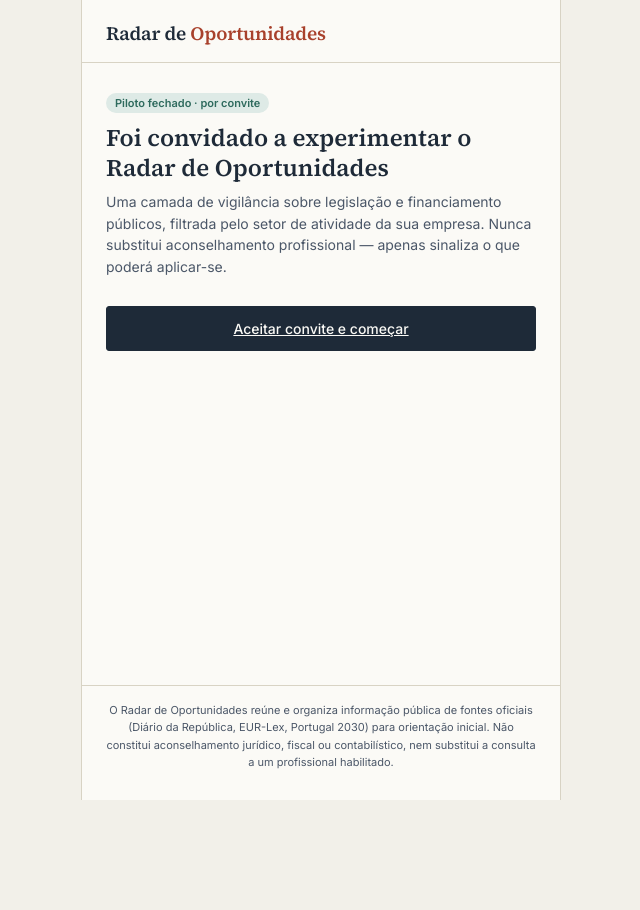
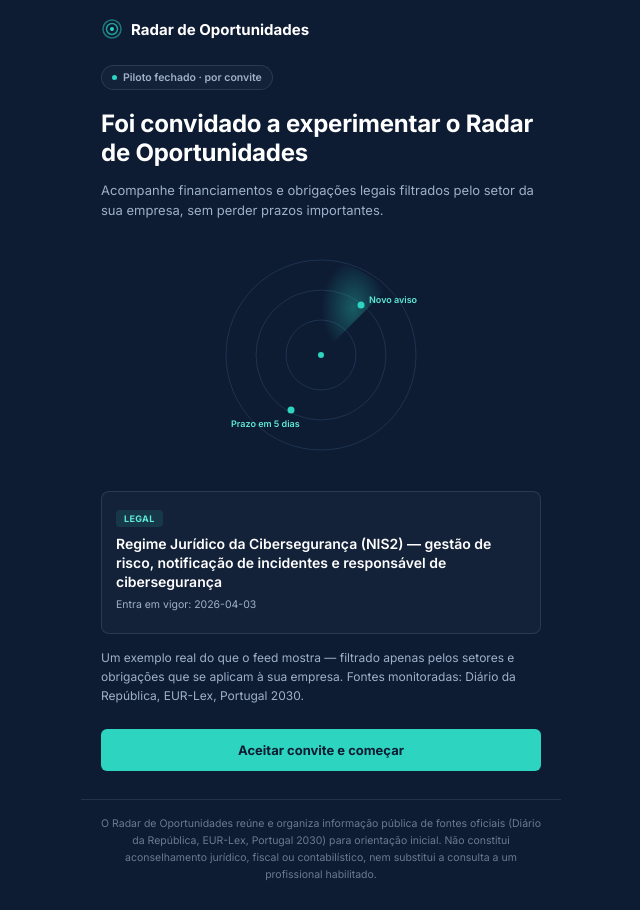
Before and after one commit to saramscruz/radar-oportunidades, a Next.js app: page / in a window 1280 px wide. Shown: the whole page, without its empty margins (319-959 px from the left). Before the commit the page ends 800 px from the top, so only its background shows below. Built offline with nearby package versions, Linux system fonts and the light colour scheme.

Commit message:
Redesign navy/teal alinhado com o produto já ao vivo

```diff
--- a/app/globals.css
+++ b/app/globals.css
@@ -1,21 +1,24 @@
-@import url("https://fonts.googleapis.com/css2?family=Source+Serif+4:opsz,wght@8..60,500;8..60,600&family=Inter:wght@400;500;600&display=swap");
+@import url("https://fonts.googleapis.com/css2?family=Inter:wght@400;500;600;700&display=swap");
 
-/* Tokens de design — mesma linguagem visual do protótipo HTML (Anexo do PRD).
-   Paleta institucional/gazeta: navy + papel + vermelho-carimbo + dourado + verde-teal. */
+/* Tokens de design — navy/teal, motivo de radar. Alinhado com o produto
+   já ao vivo em chana79900.softr.app (confirmado por captura de ecrã,
+   31 ago. 2026), não com a paleta "gazeta" de uma sessão anterior, que
+   nunca chegou a ser confirmada contra o produto real. */
 :root {
-  --paper: #f2f0e9;
-  --ink: #1e2a38;
-  --ink-soft: #4b5768;
-  --line: #d8d3c4;
-  --stamp: #a8412c;
-  --stamp-soft: #f0ded8;
-  --gold: #b08a3e;
-  --gold-soft: #f1e9d4;
-  --teal: #2f6b5e;
-  --teal-soft: #deeae6;
-  --white: #fbfaf6;
-  --font-serif: "Source Serif 4", serif;
-  --font-sans: "Inter", sans-serif;
+  --bg: #0d1b33;
+  --bg-card: rgba(255, 255, 255, 0.03);
+  --bg-card-hover: rgba(255, 255, 255, 0.05);
+  --border: rgba(255, 255, 255, 0.1);
+  --border-strong: rgba(255, 255, 255, 0.18);
+  --teal: #2dd4bf;
+  --teal-light: #5eead4;
+  --amber: #fbbf24;
+  --amber-light: #fcd34d;
+  --danger: #f87171;
+  --text-primary: #ffffff;
+  --text-secondary: #9fb0c9;
+  --text-muted: #6b7a93;
+  --font-sans: "Inter", -apple-system, "Segoe UI", sans-serif;
 }
 
 * {
@@ -26,8 +29,8 @@ html,
 body {
   padding: 0;
   margin: 0;
-  background: var(--paper);
-  color: var(--ink);
+  background: var(--bg);
+  color: var(--text-primary);
   font-family: var(--font-sans);
   -webkit-font-smoothing: antialiased;
 }
@@ -40,50 +43,50 @@ a {
   max-width: 480px;
   margin: 0 auto;
   min-height: 100vh;
-  background: var(--white);
-  border-left: 1px solid var(--line);
-  border-right: 1px solid var(--line);
+  background: var(--bg);
   display: flex;
   flex-direction: column;
 }
 
 .topbar {
-  padding: 20px 24px 16px;
-  border-bottom: 1px solid var(--line);
+  padding: 18px 20px 14px;
   display: flex;
-  align-items: baseline;
-  justify-content: space-between;
+  align-items: center;
+  gap: 8px;
 }
 
 .brand {
-  font-family: var(--font-serif);
-  font-weight: 600;
-  font-size: 19px;
-  letter-spacing: -0.01em;
+  font-weight: 700;
+  font-size: 15px;
+  color: var(--text-primary);
+  display: flex;
+  align-items: center;
+  gap: 8px;
 }
 
 .brand span {
-  color: var(--stamp);
+  color: var(--teal);
 }
 
 main {
   flex: 1;
-  padding: 28px 24px 40px;
+  padding: 10px 20px 28px;
 }
 
 h1 {
-  font-family: var(--font-serif);
-  font-weight: 600;
+  font-weight: 700;
   font-size: 24px;
-  line-height: 1.25;
-  margin: 0 0 8px;
+  line-height: 1.2;
+  letter-spacing: -0.01em;
+  color: var(--text-primary);
+  margin: 0 0 12px;
 }
 
 .lede {
-  font-size: 14px;
-  color: var(--ink-soft);
-  line-height: 1.55;
-  margin: 0 0 28px;
+  font-size: 13px;
+  color: var(--text-secondary);
+  line-height: 1.6;
+  margin: 0 0 24px;
 }
 
 .btn {
@@ -93,20 +96,26 @@ h1 {
   gap: 8px;
   width: 100%;
   padding: 13px 20px;
-  border-radius: 3px;
-  border: 1px solid var(--ink);
-  background: var(--ink);
-  color: var(--white);
+  border-radius: 6px;
+  border: none;
+  background: var(--teal);
+  color: var(--bg);
   font-family: var(--font-sans);
-  font-size: 14px;
-  font-weight: 500;
+  font-size: 13px;
+  font-weight: 700;
   cursor: pointer;
+  text-decoration: none;
 }
 
 .btn.ghost {
   background: transparent;
-  color: var(--ink);
-  border: 1px solid var(--line);
+  color: var(--text-primary);
+  border: 1px solid var(--border-strong);
+}
+
+.btn:disabled {
+  opacity: 0.5;
+  cursor: not-allowed;
 }
 
 .field {
@@ -115,9 +124,9 @@ h1 {
 
 .field label {
   display: block;
-  font-size: 12px;
+  font-size: 11px;
   font-weight: 600;
-  color: var(--ink-soft);
+  color: var(--text-secondary);
   text-transform: uppercase;
   letter-spacing: 0.05em;
   margin-bottom: 7px;
@@ -127,28 +136,37 @@ h1 {
 .field select {
   width: 100%;
   padding: 11px 12px;
-  border: 1px solid var(--line);
-  border-radius: 3px;
+  border: 1px solid var(--border);
+  border-radius: 6px;
   font-family: var(--font-sans);
   font-size: 15px;
-  color: var(--ink);
-  background: var(--white);
+  color: var(--text-primary);
+  background: var(--bg-card);
+}
+
+.field input::placeholder {
+  color: var(--text-muted);
+}
+
+.field select option {
+  background: var(--bg);
+  color: var(--text-primary);
 }
 
 .error {
   font-size: 12px;
-  color: var(--stamp);
+  color: var(--danger);
   margin-top: 6px;
 }
 
 .consent-box {
-  border: 1px solid var(--line);
-  border-radius: 4px;
+  border: 1px solid var(--border);
+  border-radius: 8px;
   padding: 16px;
-  background: var(--paper);
-  font-size: 13px;
+  background: var(--bg-card);
+  font-size: 12.5px;
   line-height: 1.65;
-  color: var(--ink-soft);
+  color: var(--text-secondary);
   margin-bottom: 20px;
 }
 
@@ -160,92 +178,117 @@ h1 {
 }
 
 .sla-banner {
-  background: var(--stamp-soft);
-  color: var(--stamp);
+  background: rgba(251, 191, 36, 0.1);
+  border-bottom: 1px solid rgba(251, 191, 36, 0.25);
+  color: var(--amber-light);
   font-size: 12px;
   font-weight: 600;
-  padding: 10px 24px;
+  padding: 10px 20px;
   text-align: center;
 }
 
 .sector-pill {
-  display: inline-block;
-  font-size: 11px;
+  display: inline-flex;
+  align-items: center;
+  gap: 6px;
+  font-size: 10.5px;
   font-weight: 600;
-  color: var(--teal);
-  background: var(--teal-soft);
-  padding: 3px 9px;
+  color: var(--text-secondary);
+  background: var(--bg-card);
+  border: 1px solid var(--border);
+  padding: 5px 10px;
   border-radius: 20px;
-  margin-bottom: 10px;
+  margin-bottom: 20px;
+}
+
+.sector-pill::before {
+  content: "";
+  width: 5px;
+  height: 5px;
+  border-radius: 50%;
+  background: var(--teal);
 }
 
 .card {
-  border: 1px solid var(--line);
-  border-radius: 5px;
-  padding: 16px;
+  border: 1px solid var(--border);
+  border-radius: 8px;
+  padding: 14px;
   margin-bottom: 14px;
-  background: var(--white);
+  background: var(--bg-card);
   display: block;
   text-decoration: none;
+  transition: background 0.15s ease;
+}
+
+a.card:hover {
+  background: var(--bg-card-hover);
+  border-color: var(--border-strong);
 }
 
 .card h3 {
-  font-family: var(--font-serif);
   font-weight: 600;
-  font-size: 16px;
+  font-size: 14px;
+  line-height: 1.35;
   margin: 0 0 6px;
-  color: var(--ink);
+  color: var(--text-primary);
 }
 
 .card .meta {
-  font-size: 11px;
-  color: var(--ink-soft);
+  font-size: 10.5px;
+  color: var(--text-secondary);
   margin-bottom: 8px;
+}
+
+.section-title {
+  font-weight: 700;
+  font-size: 14px;
+  color: var(--text-primary);
+  margin: 24px 0 12px;
 }
 
 .badge {
   display: inline-block;
-  font-size: 10px;
-  font-weight: 600;
+  font-size: 9px;
+  font-weight: 700;
   text-transform: uppercase;
   letter-spacing: 0.04em;
-  padding: 2px 7px;
-  border-radius: 3px;
-  margin-right: 6px;
+  padding: 3px 8px;
+  border-radius: 4px;
+  margin-bottom: 8px;
 }
 
 .badge.legal {
-  background: var(--stamp-soft);
-  color: var(--stamp);
+  background: rgba(45, 212, 191, 0.12);
+  color: var(--teal-light);
 }
 
 .badge.fundo {
-  background: var(--gold-soft);
-  color: var(--gold);
+  background: rgba(251, 191, 36, 0.12);
+  color: var(--amber-light);
 }
 
 .alert-detail {
-  border: 1.5px solid var(--stamp);
-  border-radius: 5px;
+  border: 1px solid var(--border-strong);
+  border-radius: 8px;
   padding: 20px;
-  background: var(--white);
+  background: var(--bg-card);
 }
 
 .hedge {
   margin-top: 18px;
   padding: 14px;
-  background: var(--paper);
-  border-radius: 4px;
-  font-size: 13px;
+  background: rgba(255, 255, 255, 0.04);
+  border-radius: 6px;
+  font-size: 12.5px;
   line-height: 1.6;
-  font-style: italic;
+  color: var(--text-secondary);
 }
 
 .disclaimer {
-  font-size: 11px;
-  color: var(--ink-soft);
+  font-size: 10.5px;
+  color: var(--text-muted);
   text-align: center;
-  padding: 16px 24px 28px;
+  padding: 16px 20px 26px;
   line-height: 1.6;
-  border-top: 1px solid var(--line);
+  border-top: 1px solid var(--border);
 }
--- a/app/login/page.tsx
+++ b/app/login/page.tsx
@@ -22,6 +22,11 @@ export default function LoginPage() {
   return (
     <>
       <header className="topbar">
+        <svg width="22" height="22" viewBox="0 0 22 22" aria-hidden="true">
+          <circle cx="11" cy="11" r="9" fill="none" stroke="#2DD4BF" strokeWidth="1.5" opacity="0.5" />
+          <circle cx="11" cy="11" r="5.5" fill="none" stroke="#2DD4BF" strokeWidth="1.5" opacity="0.7" />
+          <circle cx="11" cy="11" r="2" fill="#2DD4BF" />
+        </svg>
         <div className="brand">
           Radar de <span>Oportunidades</span>
         </div>
--- a/app/page.tsx
+++ b/app/page.tsx
@@ -1,4 +1,5 @@
 import Link from "next/link";
+import RadarGraphic from "@/components/RadarGraphic";
 
 // Piloto fechado, por convite — não há registo público (Princípio 3 do PRD).
 // Esta página assume que a pessoa já foi convidada; não tenta validar isso
@@ -7,19 +8,40 @@ export default function ConvitePage() {
   return (
     <>
       <header className="topbar">
-        <div className="brand">
-          Radar de <span>Oportunidades</span>
-        </div>
+        <svg width="22" height="22" viewBox="0 0 22 22" aria-hidden="true">
+          <circle cx="11" cy="11" r="9" fill="none" stroke="#2DD4BF" strokeWidth="1.5" opacity="0.5" />
+          <circle cx="11" cy="11" r="5.5" fill="none" stroke="#2DD4BF" strokeWidth="1.5" opacity="0.7" />
+          <circle cx="11" cy="11" r="2" fill="#2DD4BF" />
+        </svg>
+        <div className="brand">Radar de Oportunidades</div>
       </header>
       <main>
         <span className="sector-pill">Piloto fechado · por convite</span>
         <h1>Foi convidado a experimentar o Radar de Oportunidades</h1>
         <p className="lede">
-          Uma camada de vigilância sobre legislação e financiamento públicos,
-          filtrada pelo setor de atividade da sua empresa. Nunca substitui
-          aconselhamento profissional — apenas sinaliza o que poderá
-          aplicar-se.
+          Acompanhe financiamentos e obrigações legais filtrados pelo setor
+          da sua empresa, sem perder prazos importantes.
         </p>
+
+        <div style={{ display: "flex", justifyContent: "center", marginBottom: 26 }}>
+          <RadarGraphic />
+        </div>
+
+        <div className="card" style={{ cursor: "default" }}>
+          <span className="badge legal">Legal</span>
+          <h3>
+            Regime Jurídico da Cibersegurança (NIS2) — gestão de risco,
+            notificação de incidentes e responsável de cibersegurança
+          </h3>
+          <div className="meta">Entra em vigor: 2026-04-03</div>
+        </div>
+
+        <p className="lede" style={{ fontSize: 12 }}>
+          Um exemplo real do que o feed mostra — filtrado apenas pelos
+          setores e obrigações que se aplicam à sua empresa. Fontes
+          monitoradas: Diário da República, EUR-Lex, Portugal 2030.
+        </p>
+
         <Link href="/registo" className="btn">
           Aceitar convite e começar
         </Link>
--- /dev/null
+++ b/components/RadarGraphic.tsx
@@ -0,0 +1,36 @@
+// Motivo visual central da marca — anéis concêntricos + varrimento, tal como
+// já estabelecido no produto ao vivo (chana79900.softr.app). Usado como
+// elemento de destaque na página de convite; deliberadamente não repetido
+// nas páginas internas (registo/login/feed) para não competir com o
+// conteúdo funcional aí.
+export default function RadarGraphic() {
+  return (
+    <svg
+      width="220"
+      height="220"
+      viewBox="0 0 220 220"
+      role="img"
+      aria-label="Ilustração de radar com dois avisos assinalados"
+    >
+      <defs>
+        <radialGradient id="sweep" cx="50%" cy="50%" r="50%">
+          <stop offset="0%" stopColor="#2DD4BF" stopOpacity="0.35" />
+          <stop offset="100%" stopColor="#2DD4BF" stopOpacity="0" />
+        </radialGradient>
+      </defs>
+      <circle cx="110" cy="110" r="95" fill="none" stroke="#1E3350" strokeWidth="1" />
+      <circle cx="110" cy="110" r="65" fill="none" stroke="#1E3350" strokeWidth="1" />
+      <circle cx="110" cy="110" r="35" fill="none" stroke="#1E3350" strokeWidth="1" />
+      <path d="M 110 110 L 110 15 A 95 95 0 0 1 175 45 Z" fill="url(#sweep)" />
+      <circle cx="110" cy="110" r="3" fill="#2DD4BF" />
+      <circle cx="150" cy="60" r="3.5" fill="#2DD4BF" />
+      <text x="158" y="58" fontSize="9" fill="#5EEAD4" fontWeight="600">
+        Novo aviso
+      </text>
+      <circle cx="80" cy="165" r="3.5" fill="#2DD4BF" />
+      <text x="20" y="182" fontSize="9" fill="#5EEAD4" fontWeight="600">
+        Prazo em 5 dias
+      </text>
+    </svg>
+  );
+}
```
Also changed, not shown: app/feed/[tipo]/[id]/page.tsx (+6 -1 lines), app/feed/page.tsx (+7 -2 lines), app/registo/page.tsx (+6 -1 lines).
